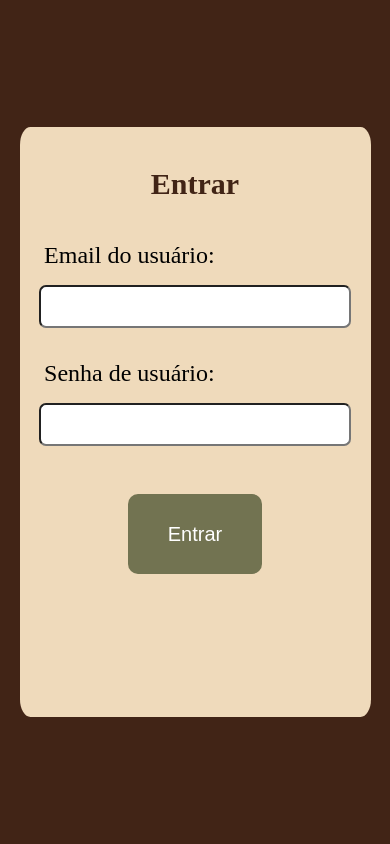
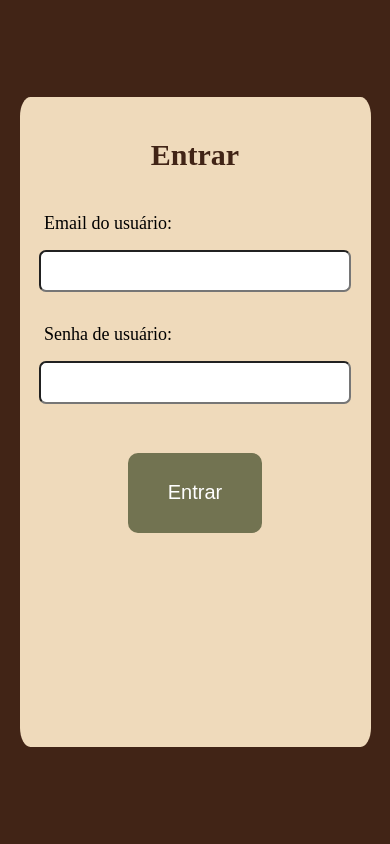
Before and after one commit to GabrielVictorino8266/pi_2_semestre, a PHP site: page /view/login.php in a window 390 px wide. Run offline with PHP 8.4, Linux system fonts and the light colour scheme.

Commit message:
Update login.css

```diff
--- a/style/login.css
+++ b/style/login.css
@@ -1,4 +1,5 @@
 :root{
+    /* Main */
     --cor-fundo-main: #412416;
     --cor-fundo-segundaria: #efdabb;
     --cor-fundo-button: #727351;
@@ -6,6 +7,9 @@
 
     --font-size-main: 20px;
     --font-size-segundaria: 18px;
+
+    /* Media */
+    --font-size-media-segundaria: 18px;
 }
 
 
@@ -55,7 +59,7 @@ body{
     display: flex;
     align-items: center;
     font-size: var(--font-size-main);
-    color: #412416;
+    color: var(--cor-fundo-main);
 }
 
 form {
@@ -129,7 +133,7 @@ button:hover{
 
     .login{
         width: 90%;
-        height: 70%;
+        height: 77%;
         padding: 2%;
 
         box-sizing: border-box;
@@ -150,7 +154,7 @@ button:hover{
     }
 
     .email-user, .password-user{
-        font-size: 1.5rem;
+        font-size: var(--font-size-media-segundaria);
         margin-bottom: .5rem;
     }
 
```
